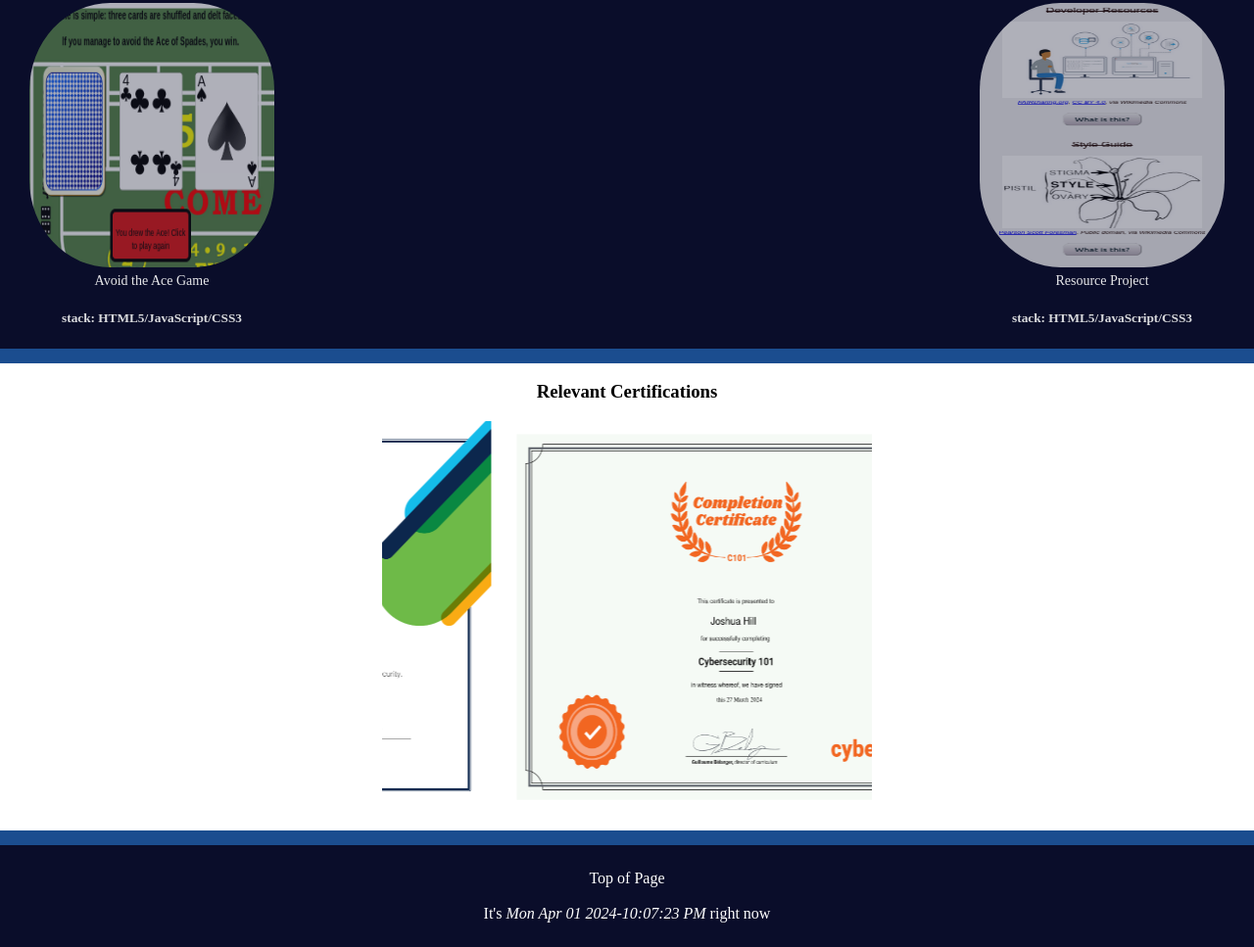
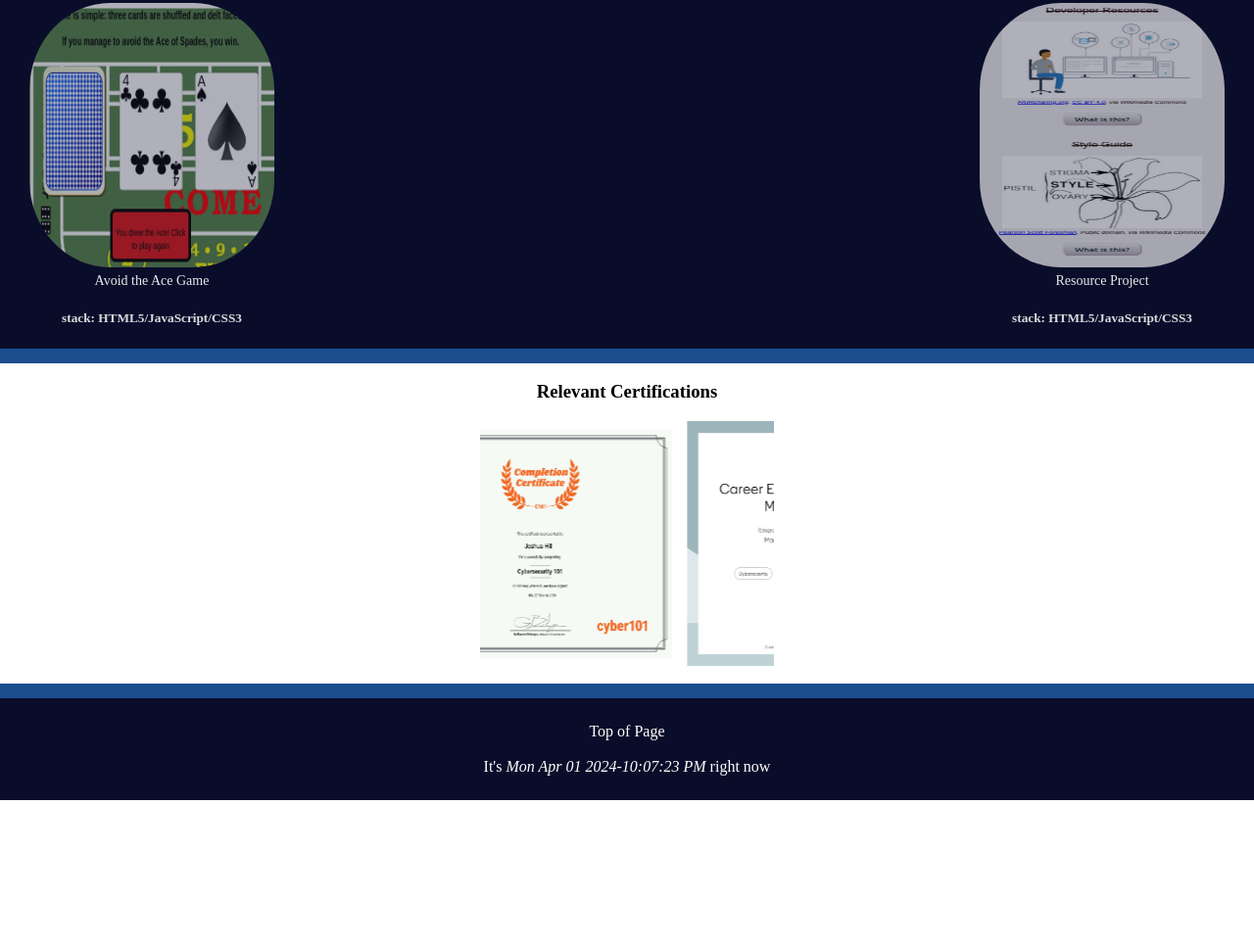
Before and after one commit to teflonjosh/portfolio, a plain HTML site: page index.html in a window 1280 px wide. Shown: the part 1257-2224 px from the top of the page at 98% size. After the commit the page ends 2074 px from the top, so only its background shows below. Drawn offline with Linux system fonts and the light colour scheme.

Commit message:
Update style.css

```diff
--- a/style.css
+++ b/style.css
@@ -155,8 +155,8 @@ width: auto;
 }
 /*Cert Display */
 .display {
-width: 500px;
-height: 400px;
+width: 300px;
+height: 250px;
 overflow: hidden;
 margin: 0 auto;
 }
@@ -165,7 +165,7 @@ display: flex;
 transition: transform 0.5s ease;
 }
 .cert, .certs{
-height: 400px;
-width: 500px;
+height: 250px;
+width: 300px;
 }
 /* End of CSS */
```
